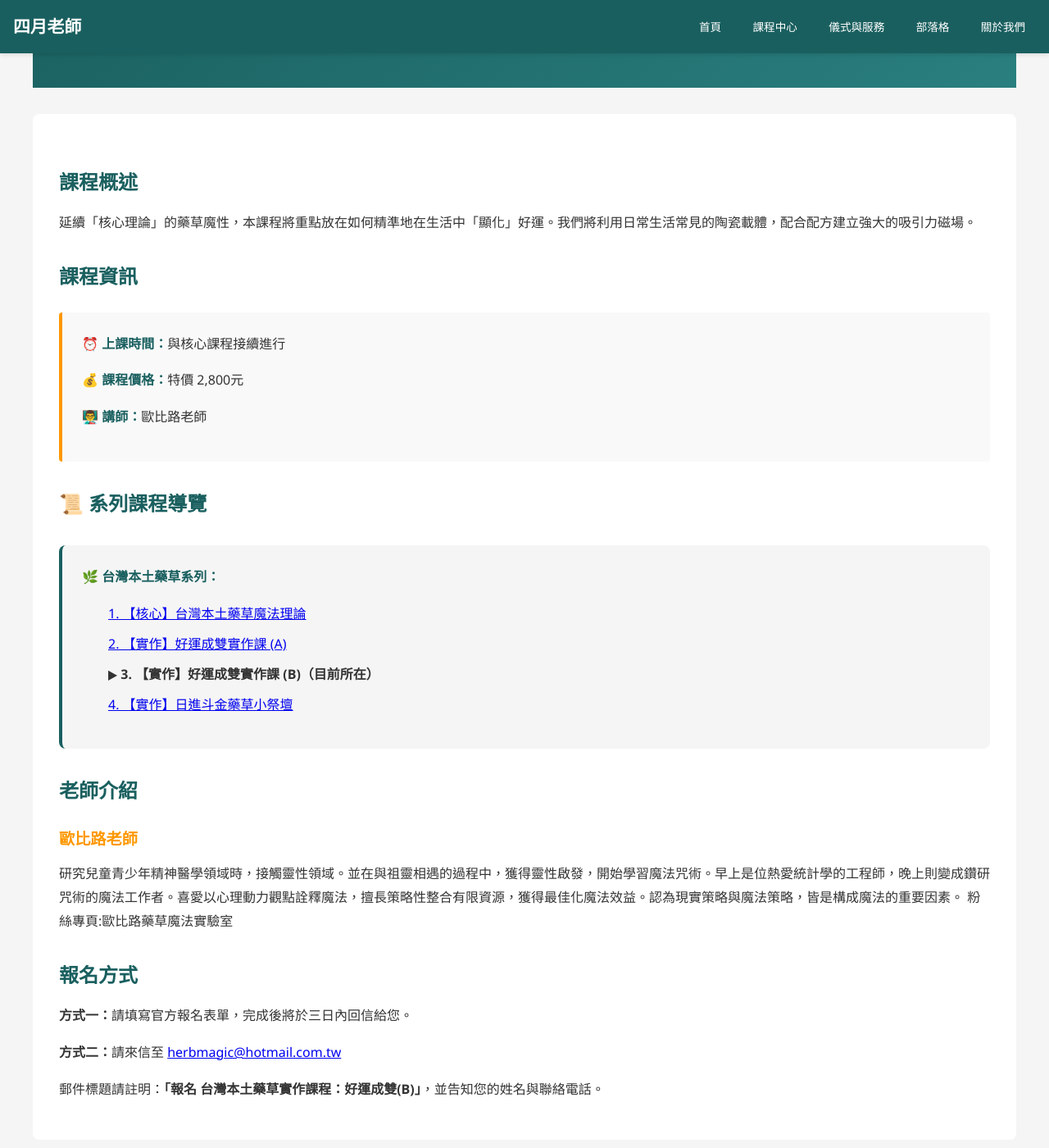
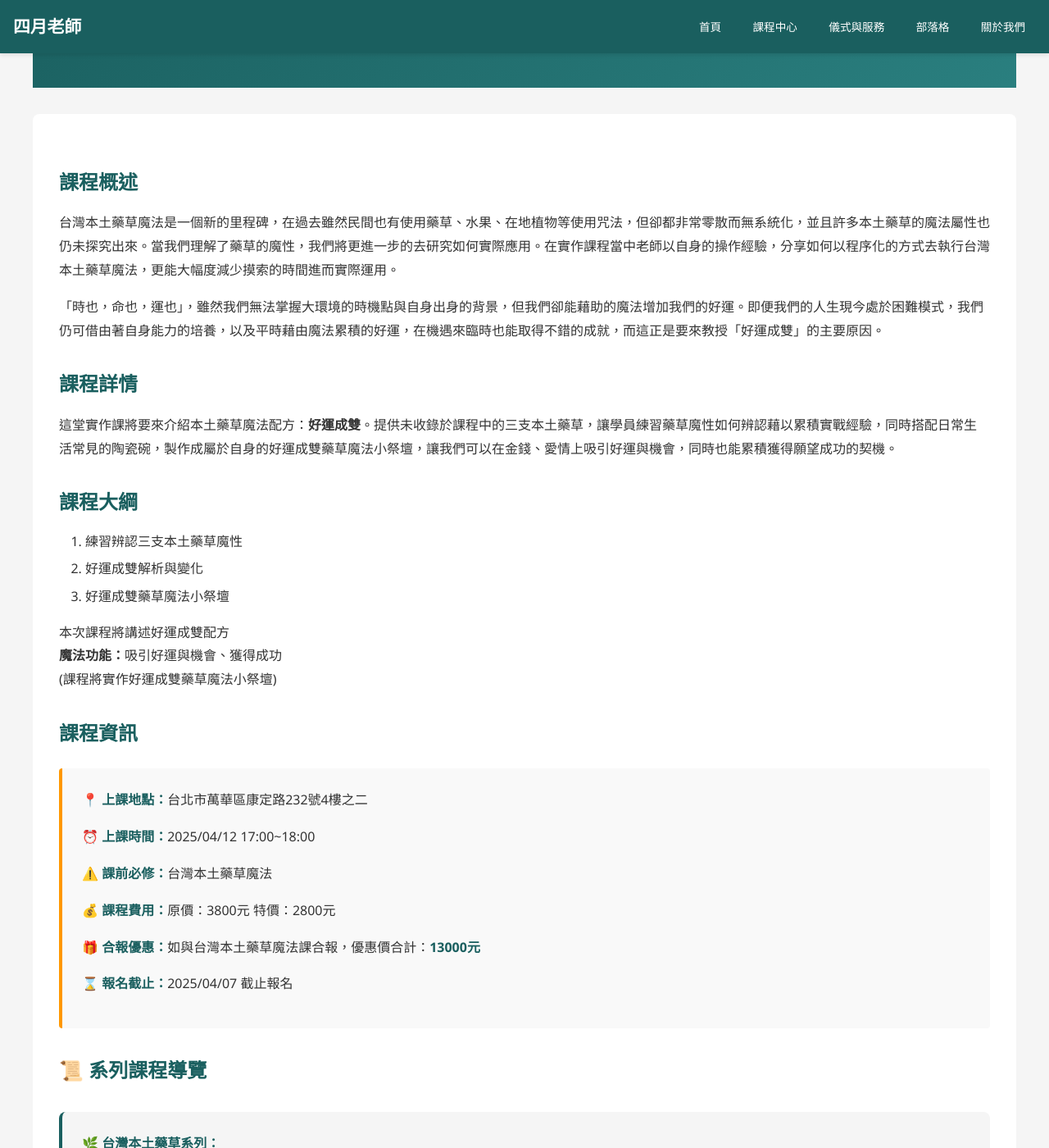
Before and after one commit to light4uliuphone-lang/hoodoo, a Jekyll site: the page built from courses/course-local-03.html, in a window 1280 px wide and 1400 px high, scrolled down 268 px. Shown: the whole window at 82% size. Built offline with Jekyll 4.4.1, drawn with Linux system fonts in a browser that asks for light colours; some of the changed text lies outside the part shown.

Commit message:
Update course-local-03.html

```diff
--- a/courses/course-local-03.html
+++ b/courses/course-local-03.html
@@ -1,31 +1,47 @@
 ---
 layout: default
-title: "台灣本土藥草實作課程：好運成雙(B) - 歐比路老師"
+title: "台灣本土藥草實作課程：好運成雙 - 歐比路老師"
 ---
 
 <div class="container" style="padding: 3rem 0;">
-    <a href="/course/" class="back-link">← 返回課程中心</a>
+    <a href="/courses/" class="back-link">← 返回課程中心</a>
 
     <div class="course-detail-header">
-        <h1>{{ page.title | split: " - " | first }}</h1>
+        <h1>台灣本土藥草實作課程：好運成雙</h1>
         <div class="meta">
             <span>🇹🇼 台灣本土藥草</span>
-            <span>🕯️ 儀式實作</span>
+            <span>🏺 祭壇實作</span>
             <span>📊 中級實作</span>
             <span>👨‍🏫 歐比路老師</span>
         </div>
     </div>
 
-
     <div class="course-detail-content">
         <h2>課程概述</h2>
-        <p>延續「核心理論」的藥草魔性，本課程將重點放在如何精準地在生活中「顯化」好運。我們將利用日常生活常見的陶瓷載體，配合配方建立強大的吸引力磁場。</p>
+        <p>台灣本土藥草魔法是一個新的里程碑，在過去雖然民間也有使用藥草、水果、在地植物等使用咒法，但卻都非常零散而無系統化，並且許多本土藥草的魔法屬性也仍未探究出來。當我們理解了藥草的魔性，我們將更進一步的去研究如何實際應用。在實作課程當中老師以自身的操作經驗，分享如何以程序化的方式去執行台灣本土藥草魔法，更能大幅度減少摸索的時間進而實際運用。</p>
+        <p>「時也，命也，運也」，雖然我們無法掌握大環境的時機點與自身出身的背景，但我們卻能藉助的魔法增加我們的好運。即便我們的人生現今處於困難模式，我們仍可借由著自身能力的培養，以及平時藉由魔法累積的好運，在機遇來臨時也能取得不錯的成就，而這正是要來教授「好運成雙」的主要原因。</p>
+
+        <h2>課程詳情</h2>
+        <p>這堂實作課將要來介紹本土藥草魔法配方：<strong>好運成雙</strong>。提供未收錄於課程中的三支本土藥草，讓學員練習藥草魔性如何辨認藉以累積實戰經驗，同時搭配日常生活常見的陶瓷碗，製作成屬於自身的好運成雙藥草魔法小祭壇，讓我們可以在金錢、愛情上吸引好運與機會，同時也能累積獲得願望成功的契機。</p>
+
+        <h2>課程大綱</h2>
+        <ol>
+            <li>練習辨認三支本土藥草魔性</li>
+            <li>好運成雙解析與變化</li>
+            <li>好運成雙藥草魔法小祭壇</li>
+        </ol>
+        <p>本次課程將講述好運成雙配方<br>
+        <strong>魔法功能：</strong>吸引好運與機會、獲得成功<br>
+        (課程將實作好運成雙藥草魔法小祭壇)</p>
 
         <h2>課程資訊</h2>
         <div class="course-info-box">
-            <p><strong>⏰ 上課時間：</strong>與核心課程接續進行</p>
-            <p><strong>💰 課程價格：</strong>特價 2,800元</p>
-            <p><strong>👨‍🏫 講師：</strong>歐比路老師</p>
+            <p><strong>📍 上課地點：</strong>台北市萬華區康定路232號4樓之二</p>
+            <p><strong>⏰ 上課時間：</strong>2025/04/12 17:00~18:00</p>
+            <p><strong>⚠️ 課前必修：</strong>台灣本土藥草魔法</p>
+            <p><strong>💰 課程費用：</strong>原價：3800元 特價：2800元</p>
+            <p><strong>🎁 合報優惠：</strong>如與台灣本土藥草魔法課合報，優惠價合計：<strong>13000元</strong></p>
+            <p><strong>⌛ 報名截止：</strong>2025/04/07 截止報名</p>
         </div>
 
         <h2>📜 系列課程導覽</h2>
@@ -33,23 +49,35 @@
             <p style="margin-bottom: 1rem; font-weight: bold; color: #1a5f5f;">🌿 台灣本土藥草系列：</p>
             <ul style="list-style: none; padding-left: 0; line-height: 1.8;">
                 <li><a href="/courses/course-local-01/">1. 【核心】台灣本土藥草魔法理論</a></li>
-                <li><a href="/courses/course-local-02/">2. 【實作】好運成雙實作課 (A)</a></li>
-                <li><strong>▶ 3. 【實作】好運成雙實作課 (B)（目前所在）</strong></li>
+                <li><a href="/courses/course-local-02/">2. 【進階】七行星藥草課程</a></li>
+                <li><strong>▶ 3. 【實作】好運成雙實作課（目前所在）</strong></li>
                 <li><a href="/courses/course-local-04/">4. 【實作】日進斗金藥草小祭壇</a></li>
+            </ul>
+        </div>
+
+        <h2>報名方式</h2>
+        <div class="registration-info" style="background-color: #fff9f0; padding: 1.5rem; border-radius: 8px; border: 1px solid #e6d2b5;">
+            <p><strong>方式一：線上表單</strong></p>
+            <p>請填寫官方報名表單，留下 E-mail 和聯絡電話。完成後將於三日內回信。</p>
+            <hr style="margin: 1rem 0; border: 0; border-top: 1px dashed #e6d2b5;">
+            <p><strong>方式二：電子郵件</strong></p>
+            <p>來信至 <a href="mailto:herbmagic@hotmail.com.tw">herbmagic@hotmail.com.tw</a></p>
+            <ul style="margin-top: 0.5rem;">
+                <li>標題：<strong>好運成雙-台灣本土藥草魔法實作報名</strong></li>
+                <li>內容：告知姓名、聯絡電話、收件地址</li>
+                <li>備註：如與核心課合報，請於信中註明</li>
             </ul>
         </div>
 
         <h2>老師介紹</h2>
         <div class="teacher-info">
             <h3>歐比路老師</h3>
-            <p>研究兒童青少年精神醫學領域時，接觸靈性領域。並在與祖靈相遇的過程中，獲得靈性啟發，開始學習魔法咒術。早上是位熱愛統計學的工程師，晚上則變成鑽研咒術的魔法工作者。喜愛以心理動力觀點詮釋魔法，擅長策略性整合有限資源，獲得最佳化魔法效益。認為現實策略與魔法策略，皆是構成魔法的重要因素。
-粉絲專頁:歐比路藥草魔法實驗室</p>
+            <p>歐比路老師擅長以心理動力觀點詮釋魔法，追求魔法效益的最佳化。他認為現實策略與魔法策略，皆是構成魔法成功的關鍵要素。</p>
+            <p><strong>粉絲專頁：</strong>歐比路藥草魔法實驗室</p>
         </div>
-      <h2>報名方式</h2>
-        <div class="registration-info">
-            <p><strong>方式一：</strong>請填寫官方報名表單，完成後將於三日內回信給您。</p>
-            <p><strong>方式二：</strong>請來信至 <a href="mailto:{{ site.email | default: 'herbmagic@hotmail.com.tw' }}">{{ site.email | default: 'herbmagic@hotmail.com.tw' }}</a></p>
-            <p>郵件標題請註明：<strong>「報名 {{ page.title | split: " - " | first }}」</strong>，並告知您的姓名與聯絡電話。</p>
+
+        <div style="text-align: center; margin-top: 2rem;">
+            <a href="mailto:herbmagic@hotmail.com.tw?subject=報名-好運成雙實作課" class="btn-primary">立即寄信報名</a>
         </div>
     </div>
 </div>
```
